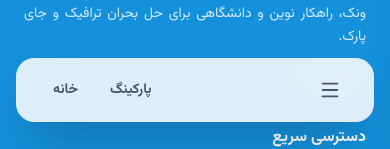
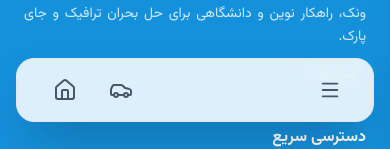
Before and after one commit to vanakGroup/Frontend, a React (Vite) app: page /wallet in a window 390 px wide. Shown: the part 698-847 px from the top of the page. Built offline with nearby package versions, Linux system fonts and the light colour scheme; no server answers.

Commit message:
fix button and make mobile nav bar to icons

```diff
--- a/src/components/Custom/MobileNavBar.tsx
+++ b/src/components/Custom/MobileNavBar.tsx
@@ -1,6 +1,7 @@
 import { useSidebarStore } from "@/store/sidebarStore/sidebarStore";
 import { Menu } from "lucide-react";
 import { NavLink } from "react-router-dom";
+import { Home, Car } from "lucide-react";
 
 export const MobileNavBar = () => {
   const { toggleSidebar } = useSidebarStore();
@@ -24,7 +25,7 @@ export const MobileNavBar = () => {
             `text-sm font-semibold px-3 py-2 rounded-lg ${isActive ? "text-primary bg-primary/10" : "text-muted-foreground"}`
           }
         >
-          پارکینگ
+          <Car />
         </NavLink>
         <NavLink
           to="/"
@@ -32,7 +33,7 @@ export const MobileNavBar = () => {
             `text-sm font-semibold px-3 py-2 rounded-lg ${isActive ? "text-primary bg-primary/10" : "text-muted-foreground"}`
           }
         >
-          خانه
+          <Home />
         </NavLink>
       </div>
     </div>
--- a/src/layouts/PublicLayout/PublicLayout.tsx
+++ b/src/layouts/PublicLayout/PublicLayout.tsx
@@ -38,7 +38,7 @@ const PublicLayout = () => {
     dashboardLinks.unshift({
       label: "پنل مدیریت",
       to: "/admin",
-      icon: <ShieldUser size={20} className="text-primary" />,
+      icon: <ShieldUser size={20} />,
     });
   }
 
--- a/src/pages/Wallet.tsx
+++ b/src/pages/Wallet.tsx
@@ -215,12 +215,18 @@ export default function Wallet() {
                   </div>
 
                   <DialogFooter className="sm:justify-start">
-                    <Button
+                    <button
                       type="button"
                       onClick={handleDeposit}
                       /* Button stays disabled if there's a negative sign, decimals, characters, or 0 */
                       disabled={!isValidAmount || isDepositing}
-                      className="w-full sm:w-auto"
+                      className="w-full sm:w-auto bg-primary text-primary-foreground hover:bg-primary/90 aria-expanded:bg-primary\
+                      aria-expanded:text-primary-foreground h-8 gap-1.5 px-2.5 has-data-[icon=inline-end]:pr-2 has-data-[icon=inline-start]:pl-2 group/button \
+                      inline-flex shrink-0 items-center justify-center rounded-lg border border-transparent bg-clip-padding text-sm font-medium\
+                      whitespace-nowrap transition-all outline-none select-none focus-visible:border-ring focus-visible:ring-3 \
+                      focus-visible:ring-ring/50 active:not-aria-[haspopup]:translate-y-px disabled:pointer-events-none disabled:opacity-50\
+                      aria-invalid:border-destructive aria-invalid:ring-3 aria-invalid:ring-destructive/20 dark:aria-invalid:border-destructive/50 dark:aria-invalid:ring-destructive/40\
+                      [&_svg]:pointer-events-none [&_svg]:shrink-0 [&_svg:not([class*='size-'])]:size-4"
                     >
                       {isDepositing ? (
                         <>
@@ -230,7 +236,7 @@ export default function Wallet() {
                       ) : (
                         "انتقال به درگاه پرداخت"
                       )}
-                    </Button>
+                    </button>
                   </DialogFooter>
                 </DialogContent>
               </Dialog>
```
